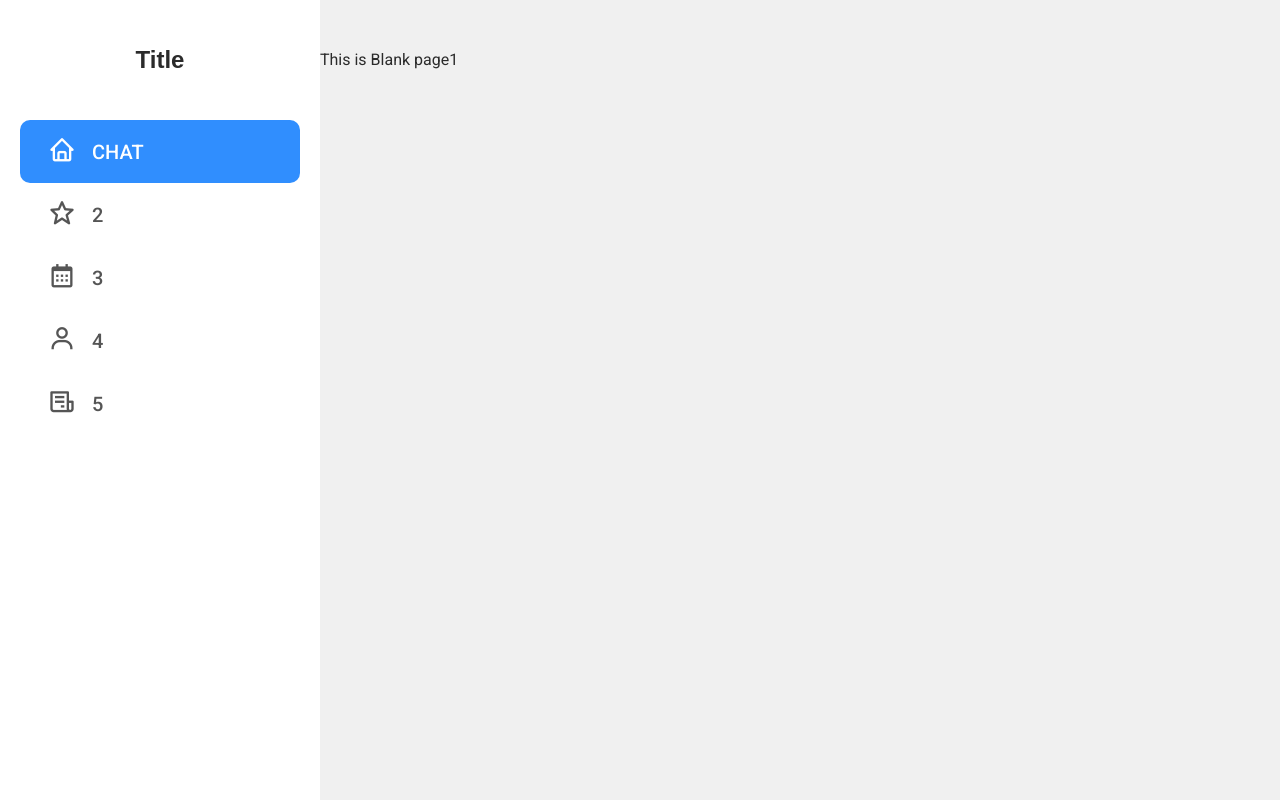
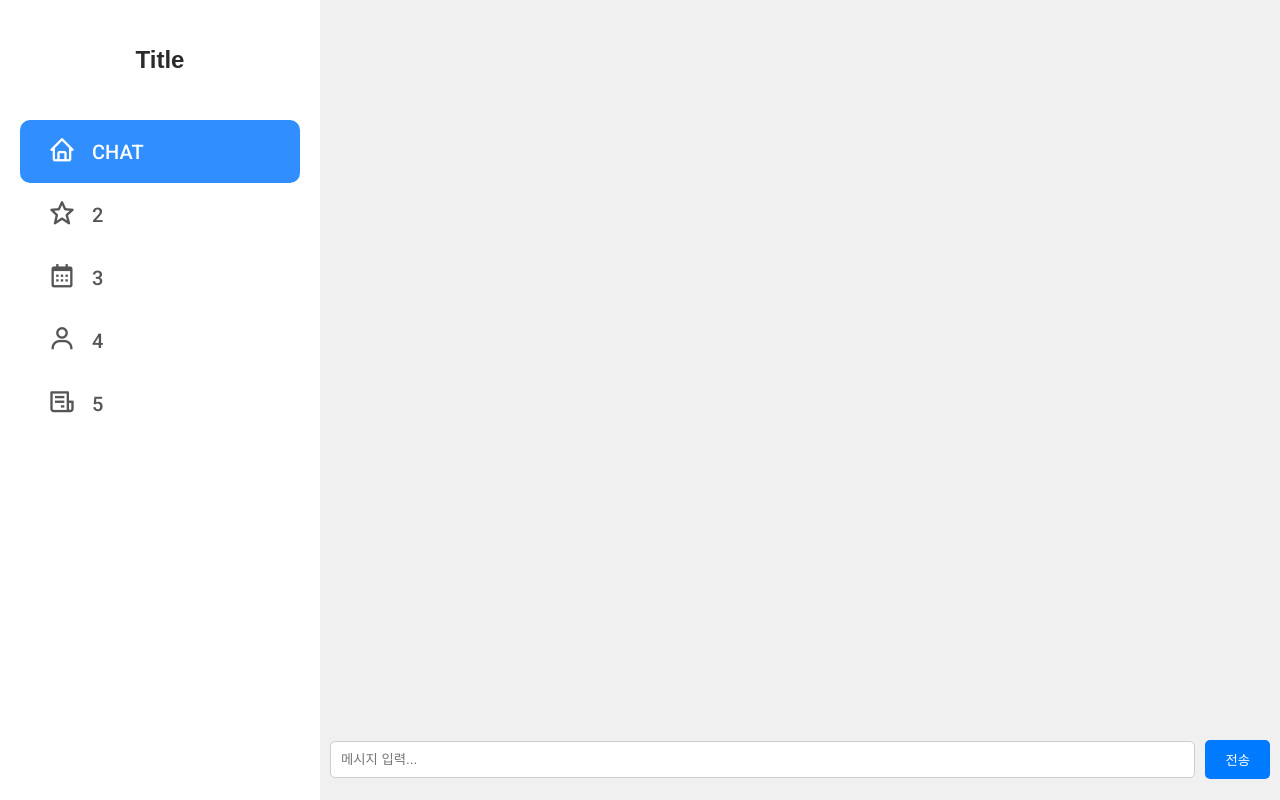
Before and after one commit to mstagon/CCthon_Client, a React (Create React App) app: page / in a window 1280 px wide. Built offline with nearby package versions, Linux system fonts and the light colour scheme; a web font is replaced by a local one.

Commit message:
add chat

```diff
--- a/src/pages/CHAT.jsx
+++ b/src/pages/CHAT.jsx
@@ -1,5 +1,91 @@
-const Blank1 = () => {
-    return <div>This is Blank page1</div>;
-};
+import React, {useState} from 'react';
+import '../style/Chat.scss';
+import axios from 'axios';
+import {Link} from "react-router-dom";
 
-export default Blank1;
+function CHAT() {
+    const [chatHistory, setChatHistory] = useState([]);
+    const [userInput, setUserInput] = useState('');
+    const [prompt, setPrompt] = useState('');
+    const handleInputChange = (e) => {
+        setUserInput(e.target.value);
+    };
+
+    const handleSendMessage = async () => {
+        if (userInput.trim() === '') return;
+
+        const newUserMessage = {
+            role: 'user',
+            content: userInput,
+            icon: '👤',
+        };
+        setChatHistory([...chatHistory, newUserMessage]);
+        setUserInput('');
+        try {
+            const response = await axios.post('', {
+                prompt: userInput, history: []
+            });
+            const content = response.data.content;
+            const events = response.data.events;
+            for (const event of events) {
+                const title = event.title;
+                const color = event.color;
+                const start = event.start;
+                const end = event.end;
+
+                const aiResponse = {
+                    role: 'assistant',
+                    content: content,
+                    events: [title, color, start, end],
+                    icon: '🤖',
+                };
+                setPrompt('');
+                setChatHistory((prevHistory) => [...prevHistory, aiResponse]);
+            }
+        } catch (error) {
+            console.error('메시지 전송 중 오류 발생:', error);
+        }
+
+
+    };
+
+    const handleInputKeyPress = (e) => {
+        if (e.key === 'Enter') {
+            handleSendMessage();
+        }
+    };
+
+    return (
+        <div className="chat-container">
+            <div className="chat-history" id="chat-history">
+                <div className="prompt">{prompt}</div>
+                {chatHistory.map((message, index) => (
+                    <div
+                        key={index}
+                        className={`message ${message.role === 'user' ? 'user-message' : 'ai-message'}`}
+                    >
+                        <span className="icon">{message.icon}</span>
+                        <div>{message.content}
+                        </div>
+                    </div>
+                ))}
+            </div>
+            <div className="chat-input">
+                <input
+                    type="text"
+                    id="user-input"
+                    placeholder="메시지 입력..."
+                    value={userInput}
+                    onChange={handleInputChange}
+                    onKeyPress={handleInputKeyPress}
+                />
+                <button id="send-button" onClick={handleSendMessage}>
+                    전송
+                </button>
+            </div>
+        </div>
+    );
+}
+
+
+export default CHAT;
--- a/src/style/Chat.scss
+++ b/src/style/Chat.scss
@@ -0,0 +1,100 @@
+.chat-container{
+
+}
+
+
+.chat-history {
+    overflow-y: auto;
+    height: calc(85vh);
+
+}
+
+.chat-history::-webkit-scrollbar {
+    width: 10px;
+}
+
+.chat-history::-webkit-scrollbar-thumb {
+    background-color: #888;
+    border-radius: 5px;
+}
+
+.chat-history::-webkit-scrollbar-thumb:hover {
+    background-color: #555;
+}
+
+.chat-input {
+    display: flex;
+    justify-content: space-between;
+    align-items: center;
+    position: sticky;
+    bottom: 0;
+    padding: 10px;
+}
+
+input[type="text"] {
+    flex: 1;
+    padding: 10px;
+    border: 1px solid #ccc;
+    border-radius: 5px;
+    margin-right: 10px;
+}
+
+button {
+    background-color: #007bff;
+    color: #fff;
+    border: none;
+    border-radius: 5px;
+    padding: 10px 20px;
+    cursor: pointer;
+}
+
+button:hover {
+    background-color: #0056b3;
+}
+
+.user-message {
+    margin-left: 30px;
+    text-align: right; /* 오른쪽 정렬 */
+    background-color: #308efe;
+    color: white;
+    /*border-radius: 5px;*/
+    /*padding: 5px 10px;*/
+    /*margin-bottom: 10px;*/
+    /*align-self: flex-end;*/
+    border-radius: 10px; /* 둥근 모서리 설정 */
+    padding: 8px 12px; /* 내용과 경계 사이 간격 설정 */
+    margin-bottom: 10px; /* 말풍선 간격 설정 */
+
+}
+
+.ai-message {
+    margin-right : 30px;
+    text-align: left;
+    background-color: deepskyblue;
+    color: white;
+    /*border-radius: 5px;*/
+    /*padding: 5px 10px;*/
+    /*margin-bottom: 10px;*/
+    /*align-self: flex-start;*/
+     border-radius: 10px; /* 둥근 모서리 설정 */
+     padding: 8px 12px; /* 내용과 경계 사이 간격 설정 */
+     margin-bottom: 8px; /* 말풍선 간격 설정 */
+
+}
+
+
+.message-icon {
+    font-size: 1.5em;
+    margin-right: 5px;
+}
+
+.custom-bot-response {
+  background-color: #ffcc00; /* 배경색 변경 */
+  color: #000; /* 글자색 변경 */
+  font-weight: bold; /* 글꼴 굵게 설정 */
+  /* 다른 스타일 속성 추가 가능 */
+}
+
+.event{
+    background-color:#212936;
+}
```
